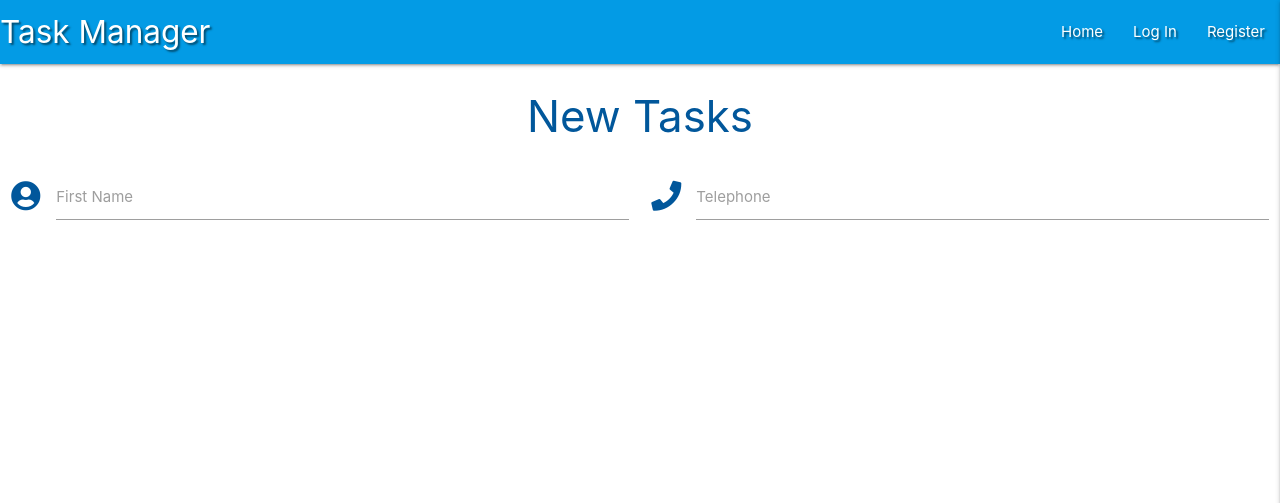
After one commit to cmd-source/PythonMiniProject, a Flask app: page /add_tasks in a window 1280 px wide. The commit adds this page. Shown: the top 503 px of the page. Run offline with Flask 2, Linux system fonts and the light colour scheme; some libraries are stand-ins or nearby versions.

Commit message:
adding in form to the new_tasks page

```diff
--- a/app.py
+++ b/app.py
@@ -94,6 +94,12 @@ def logout():
     return redirect(url_for("login"))
 
 
+@app.route("/add_tasks")
+def add_tasks():
+
+    return render_template("add_tasks.html")
+
+
 if __name__ == "__main__":
     app.run(host=os.environ.get("IP"),
             port=int(os.environ.get("PORT")),
--- /dev/null
+++ b/templates/add_tasks.html
@@ -0,0 +1,23 @@
+{% extends "base.html" %}
+{% block content %}
+
+    <h3 class="light-blue-text text-darken-4 center-align">New Tasks</h3>
+
+    <div class="row">
+        <form class="col s12" method="POST" action="">
+          <div class="row">
+            <div class="input-field col s6">
+              <i class="fas fa-user-circle prefix light-blue-text text-darken-4"></i>
+              <input id="icon_prefix" type="text" class="validate">
+              <label for="icon_prefix">First Name</label>
+            </div>
+            <div class="input-field col s6">
+                <i class="fas fa-phone prefix light-blue-text text-darken-4"></i>
+              <input id="icon_telephone" type="tel" class="validate">
+              <label for="icon_telephone">Telephone</label>
+            </div>
+          </div>
+        </form>
+      </div>
+
+{% endblock %}
--- a/templates/base.html
+++ b/templates/base.html
@@ -24,7 +24,7 @@
 					<li><a href="{{ url_for('get_tasks') }}">Home</a></li>
                     {% if session.user %}
                         <li><a href="{{ url_for('profile', username=session['user']) }}">Profile</a></li>
-                        <li><a href="#">New Task</a></li>
+                        <li><a href="{{ url_for('add_tasks') }}">New Task</a></li>
                         <li><a href="#">Manage Categories</a></li>
                         <li><a href="{{ url_for('logout') }}">Log Out</a></li>
                     {% else %}
@@ -41,7 +41,7 @@
             <li><a href="{{ url_for('get_tasks') }}">Home</a></li>
             {% if session.user %}
                 <li><a href="{{ url_for('profile', username=session['user']) }}">Profile</a></li>
-                <li><a href="#">New Task</a></li>
+                <li><a href="{{ url_for('add_tasks') }}">New Task</a></li>
                 <li><a href="#">Manage Categories</a></li>
                 <li><a href="{{ url_for('logout') }}">Log Out</a></li>
             {% else %}
```
